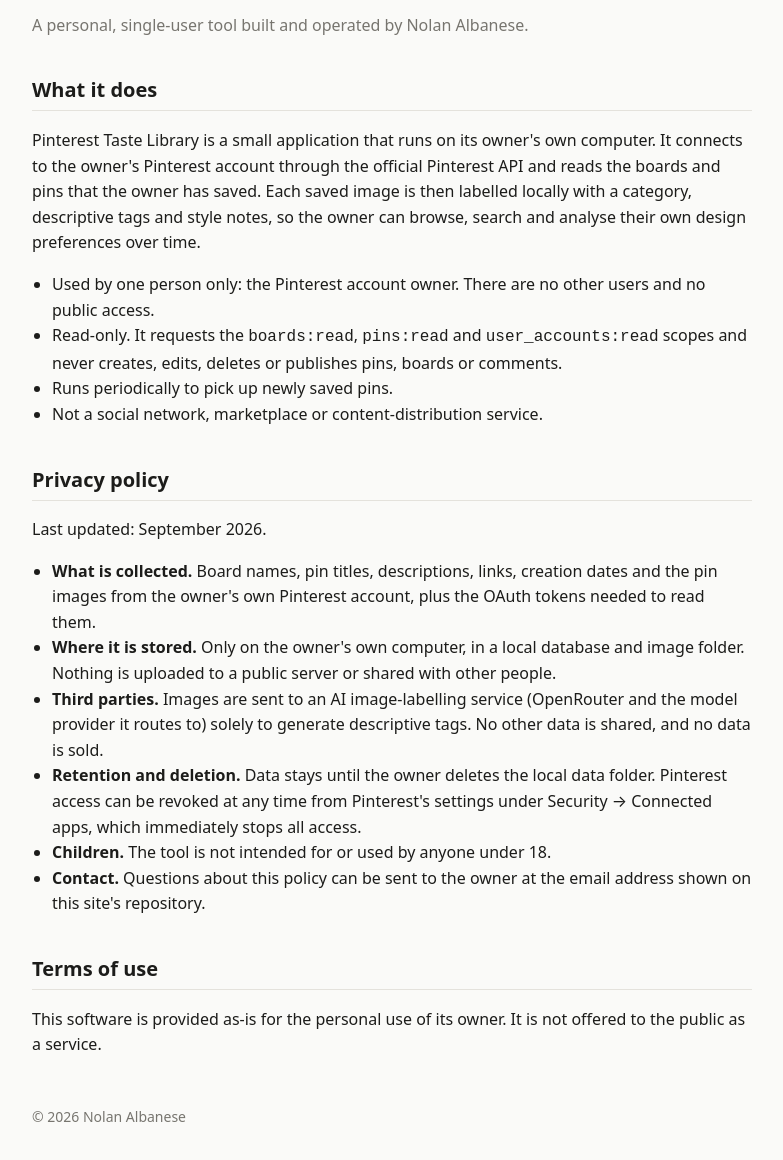
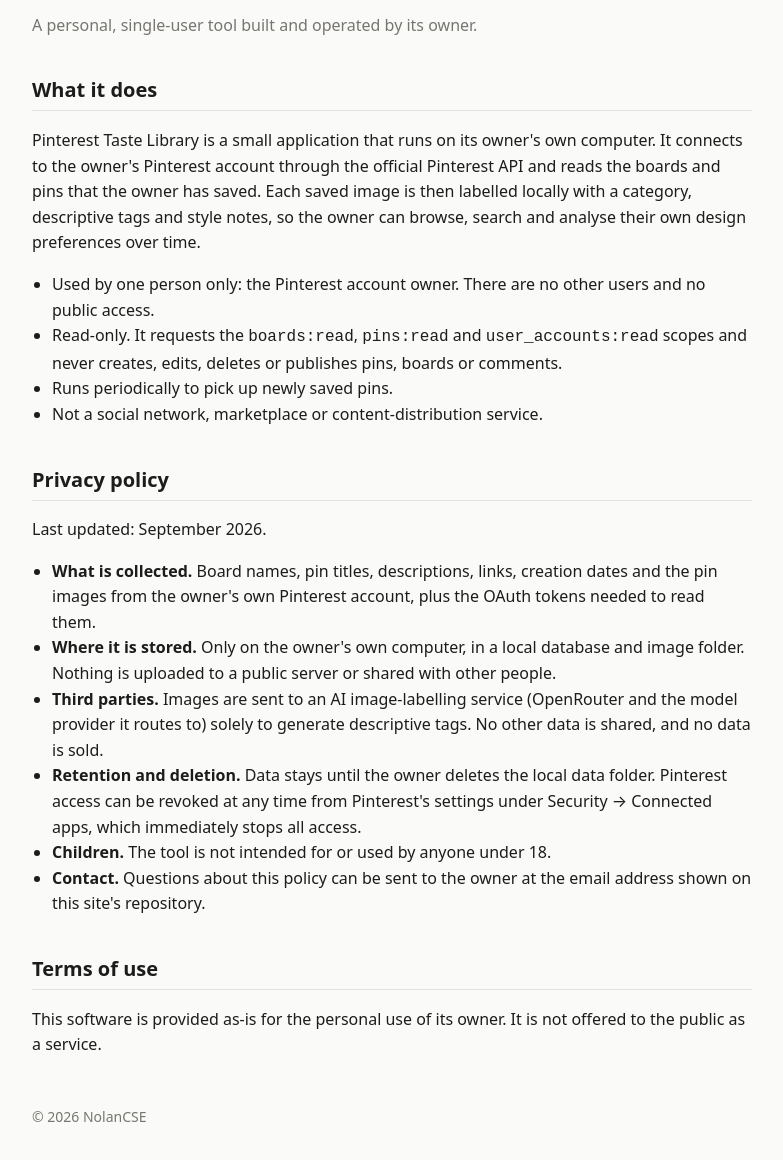
Before and after one commit to NolanCSE/NolanCSE.github.io, a plain HTML site: page index.html in a window 1280 px wide. Shown: the part 88-1248 px from the top of the page, without its empty margins (248-1031 px from the left). Drawn offline with Linux system fonts and the light colour scheme.

Commit message:
Remove personal name from site

```diff
--- a/index.html
+++ b/index.html
@@ -15,7 +15,7 @@
 </head>
 <body>
 <h1>Pinterest Taste Library</h1>
-<p class="muted">A personal, single-user tool built and operated by Nolan Albanese.</p>
+<p class="muted">A personal, single-user tool built and operated by its owner.</p>
 
 <h2 id="about">What it does</h2>
 <p>Pinterest Taste Library is a small application that runs on its owner's own computer. It connects to the
@@ -50,6 +50,6 @@
 <h2 id="terms">Terms of use</h2>
 <p>This software is provided as-is for the personal use of its owner. It is not offered to the public as a service.</p>
 
-<footer>© 2026 Nolan Albanese</footer>
+<footer>© 2026 NolanCSE</footer>
 </body>
 </html>
```
